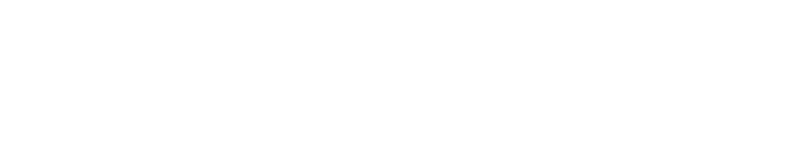
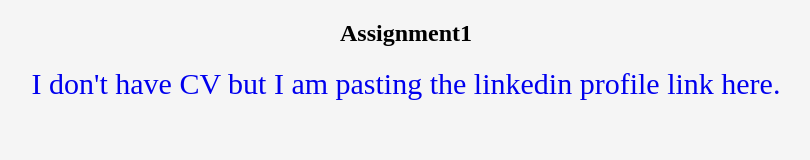
Before and after one commit to MuhammadHuzaifaSheikh/AI-Chat-Bot-Assignment1, a plain HTML site: page index.html in a window 1280 px wide. Shown: the whole page, without its empty margins (234-1044 px from the left). Drawn offline with Linux system fonts and the light colour scheme.

Commit message:
completed

```diff
--- a/index.html
+++ b/index.html
@@ -8,8 +8,23 @@
     <title>Document</title>
 </head>
 
+<style>
+    body {
+        background-color: #f5f5f5;
+        text-align: center;
+    }
+
+    a {
+        text-decoration: none;
+        font-size: 30px;
+    }
+</style>
+
 <body>
-    <a href=""></a>
+    <h2>Assignment1</h2>
+    <a href="linkedin.com/in/huzaifa-shaikh-b0b2561ba/">
+        I don't have CV but I am pasting the linkedin profile link here.
+    </a>
 </body>
 
 </html>
```
